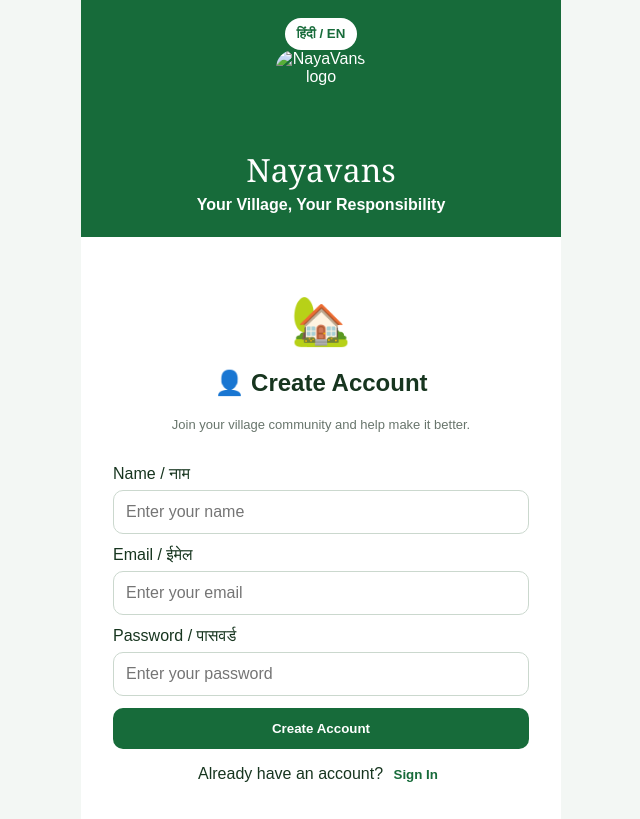
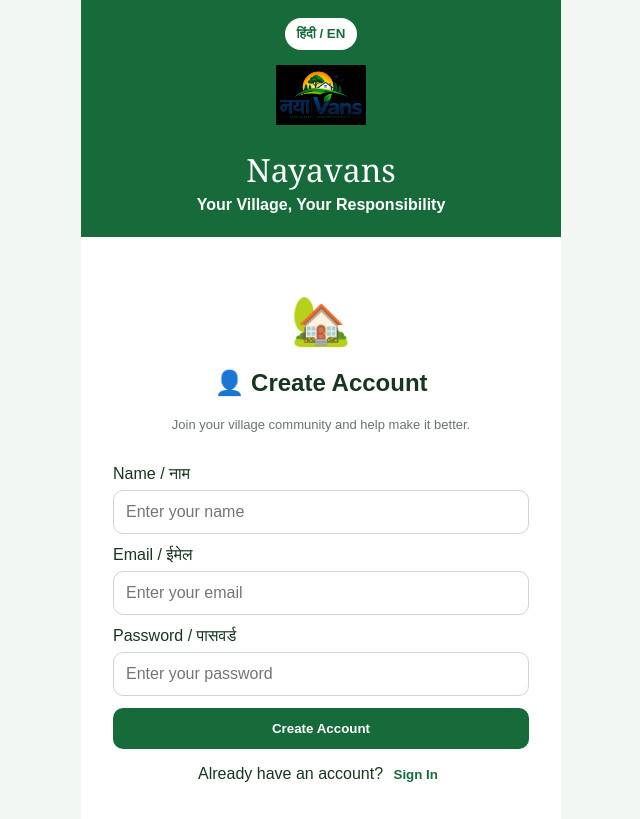
Before and after one commit to prashantparihar2464-hub/Nayavans, a plain HTML site: page index.html in a window 1280 px wide. Shown: the whole page, without its empty margins (319-959 px from the left). Drawn offline with Linux system fonts and the light colour scheme; no server answers.

Commit message:
Update index.html

```diff
--- a/index.html
+++ b/index.html
@@ -478,7 +478,7 @@ display:none!important
 </button>
 
 <img
-  src="logo.png"
+  src="logo.png.jpeg"
   alt="NayaVans logo"
   class="logo"
 >
```
